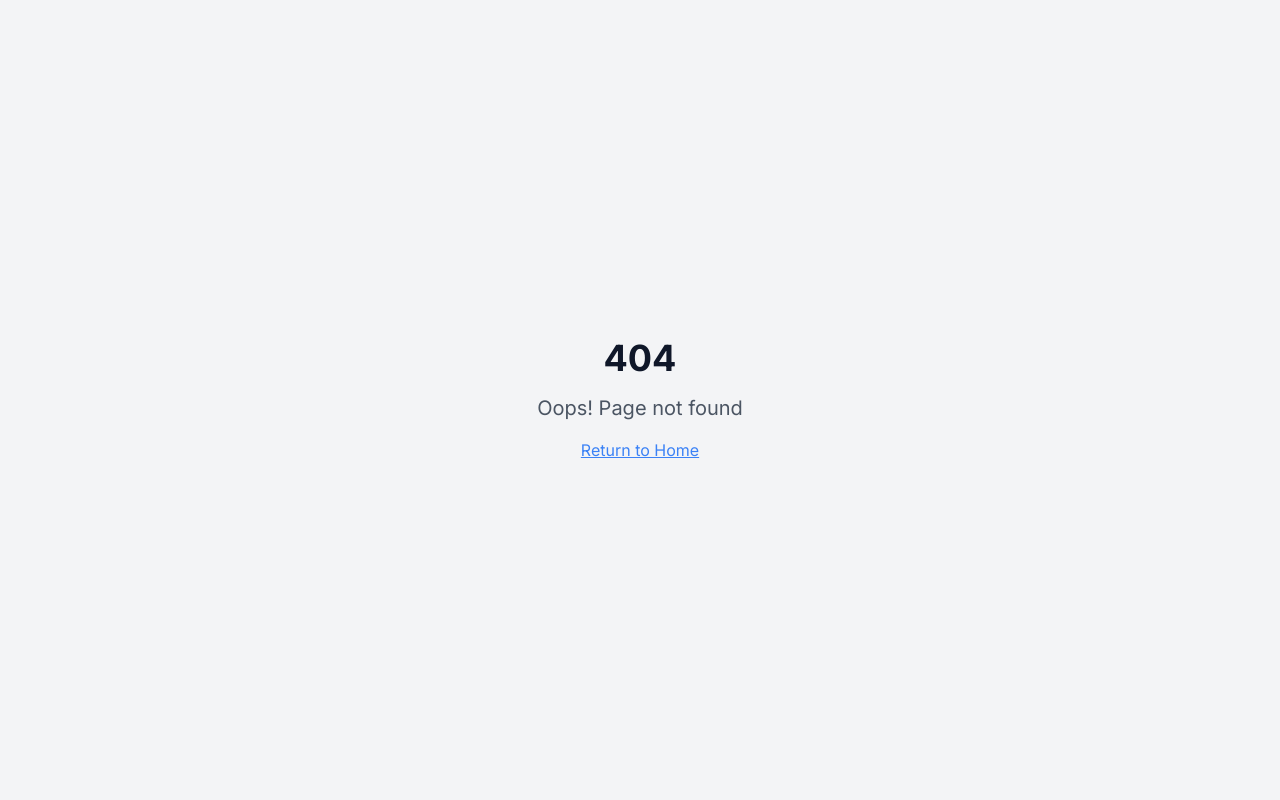
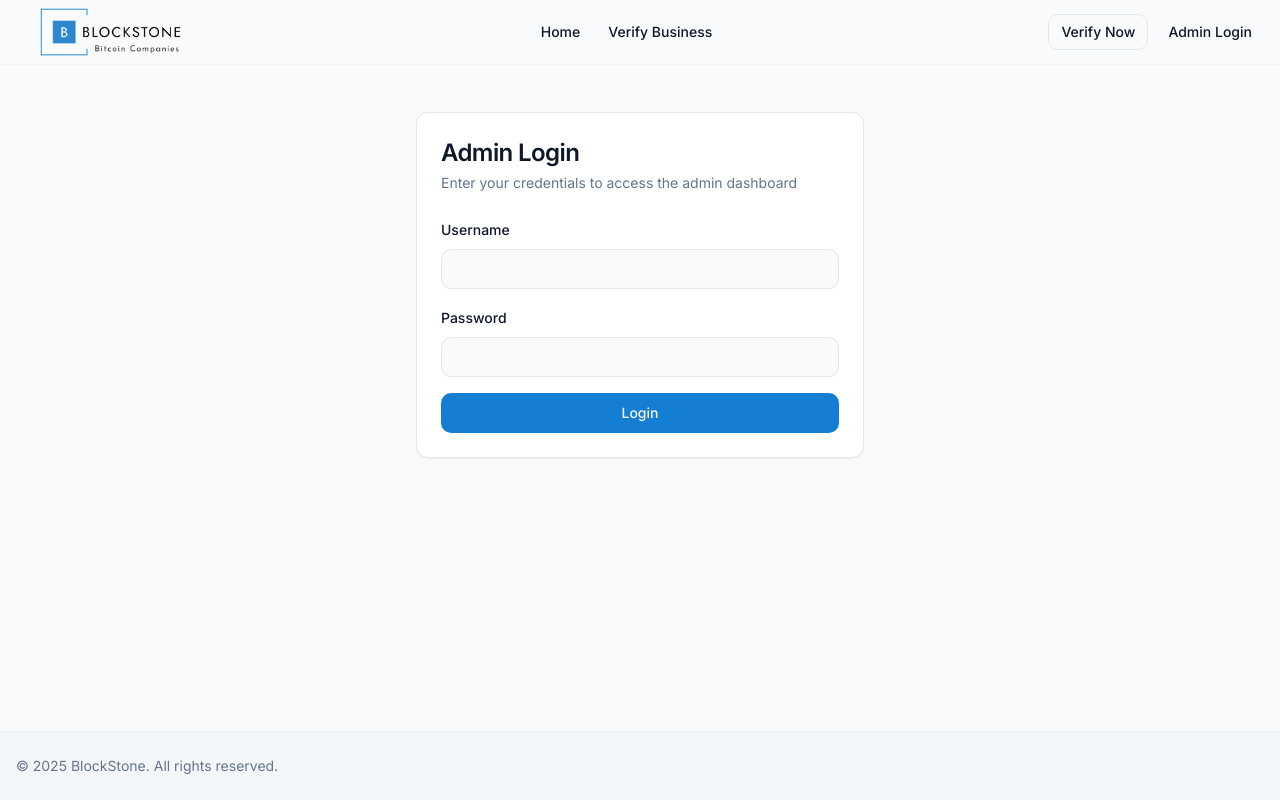
Before and after one commit to faheemop/blockverify-hub-2023, a React (Vite) app: page /login in a window 1280 px wide. Before the commit this address had no page. Built offline with nearby package versions, Linux system fonts and the light colour scheme.

Commit message:
Implement admin authentication
Adds authentication to the admin page and provides admin credentials.

```diff
--- a/src/App.tsx
+++ b/src/App.tsx
@@ -5,10 +5,13 @@ import { TooltipProvider } from "@/components/ui/tooltip";
 import { QueryClient, QueryClientProvider } from "@tanstack/react-query";
 import { BrowserRouter, Routes, Route } from "react-router-dom";
 import { LazyMotion, domAnimation } from "framer-motion";
+import { AuthProvider } from "@/contexts/AuthContext";
+import ProtectedRoute from "@/components/auth/ProtectedRoute";
 import Index from "./pages/Index";
 import VerificationPage from "./pages/VerificationPage";
 import CompanyPage from "./pages/CompanyPage";
 import AdminPage from "./pages/AdminPage";
+import LoginPage from "./pages/LoginPage";
 import NotFound from "./pages/NotFound";
 
 const queryClient = new QueryClient();
@@ -17,6 +20,7 @@ const App = () => (
   <QueryClientProvider client={queryClient}>
     <LazyMotion features={domAnimation}>
       <TooltipProvider>
+        <AuthProvider>
           <Toaster />
           <Sonner richColors />
           <BrowserRouter>
@@ -24,11 +28,17 @@ const App = () => (
               <Route path="/" element={<Index />} />
               <Route path="/verify" element={<VerificationPage />} />
               <Route path="/company/:companyId" element={<CompanyPage />} />
-            <Route path="/admin" element={<AdminPage />} />
+              <Route path="/login" element={<LoginPage />} />
+              <Route path="/admin" element={
+                <ProtectedRoute>
+                  <AdminPage />
+                </ProtectedRoute>
+              } />
               {/* ADD ALL CUSTOM ROUTES ABOVE THE CATCH-ALL "*" ROUTE */}
               <Route path="*" element={<NotFound />} />
             </Routes>
           </BrowserRouter>
+        </AuthProvider>
       </TooltipProvider>
     </LazyMotion>
   </QueryClientProvider>
--- /dev/null
+++ b/src/components/auth/ProtectedRoute.tsx
@@ -0,0 +1,22 @@
+
+import React from 'react';
+import { Navigate, useLocation } from 'react-router-dom';
+import { useAuth } from '@/contexts/AuthContext';
+
+interface ProtectedRouteProps {
+  children: React.ReactNode;
+}
+
+const ProtectedRoute: React.FC<ProtectedRouteProps> = ({ children }) => {
+  const { isAuthenticated } = useAuth();
+  const location = useLocation();
+
+  if (!isAuthenticated) {
+    // Redirect to login page if not authenticated
+    return <Navigate to="/login" state={{ from: location }} replace />;
+  }
+
+  return <>{children}</>;
+};
+
+export default ProtectedRoute;
--- a/src/components/layout/Header.tsx
+++ b/src/components/layout/Header.tsx
@@ -2,8 +2,12 @@
 import React from 'react';
 import { Link } from 'react-router-dom';
 import { Button } from '@/components/ui/button';
+import { useAuth } from '@/contexts/AuthContext';
+import { LogOut } from 'lucide-react';
 
 const Header = () => {
+  const { isAuthenticated, logout, user } = useAuth();
+
   return (
     <header className="border-b border-border/40 backdrop-blur-sm fixed top-0 left-0 right-0 z-50 bg-background/80">
       <div className="container mx-auto px-4 h-16 flex items-center justify-between">
@@ -13,8 +17,6 @@ const Header = () => {
             alt="Blockstone"
             className="h-16 md:h-20 lg:h-24 w-auto object-contain"
           />
-
-
         </Link>
 
         <nav className="hidden md:flex items-center space-x-1">
@@ -24,15 +26,33 @@ const Header = () => {
           <Button variant="ghost" size="sm" asChild>
             <Link to="/verify">Verify Business</Link>
           </Button>
-          {/* <Button variant="ghost" size="sm" asChild>
-            <Link to="/admin">Admin</Link>
-          </Button> */}
+          {isAuthenticated && (
+            <Button variant="ghost" size="sm" asChild>
+              <Link to="/admin">Admin</Link>
+            </Button>
+          )}
         </nav>
 
         <div className="flex items-center space-x-2">
           <Button variant="outline" size="sm" asChild>
             <Link to="/verify">Verify Now</Link>
           </Button>
+
+          {isAuthenticated ? (
+            <Button
+              variant="ghost"
+              size="sm"
+              onClick={logout}
+              className="flex items-center gap-1"
+            >
+              <LogOut className="h-4 w-4" />
+              Logout {user?.username}
+            </Button>
+          ) : (
+            <Button variant="ghost" size="sm" asChild>
+              <Link to="/login">Admin Login</Link>
+            </Button>
+          )}
         </div>
       </div>
     </header>
--- /dev/null
+++ b/src/contexts/AuthContext.tsx
@@ -0,0 +1,75 @@
+
+import React, { createContext, useContext, useState, useEffect } from 'react';
+
+type User = {
+  username: string;
+  role: 'admin';
+};
+
+interface AuthContextType {
+  user: User | null;
+  login: (username: string, password: string) => Promise<boolean>;
+  logout: () => void;
+  isAuthenticated: boolean;
+}
+
+const AuthContext = createContext<AuthContextType | undefined>(undefined);
+
+export const AuthProvider: React.FC<{ children: React.ReactNode }> = ({ children }) => {
+  const [user, setUser] = useState<User | null>(null);
+  const [isAuthenticated, setIsAuthenticated] = useState<boolean>(false);
+
+  // Check localStorage for existing user session on initial load
+  useEffect(() => {
+    const storedUser = localStorage.getItem('user');
+    if (storedUser) {
+      setUser(JSON.parse(storedUser));
+      setIsAuthenticated(true);
+    }
+  }, []);
+
+  // Admin credentials
+  const adminCredentials = {
+    username: 'admin',
+    password: 'blockstone2024',
+    role: 'admin' as const
+  };
+
+  const login = async (username: string, password: string): Promise<boolean> => {
+    // Simple authentication logic
+    if (username === adminCredentials.username && password === adminCredentials.password) {
+      const user = {
+        username: adminCredentials.username,
+        role: adminCredentials.role
+      };
+
+      // Save to localStorage for persistence
+      localStorage.setItem('user', JSON.stringify(user));
+
+      setUser(user);
+      setIsAuthenticated(true);
+      return true;
+    }
+    return false;
+  };
+
+  const logout = () => {
+    localStorage.removeItem('user');
+    setUser(null);
+    setIsAuthenticated(false);
+  };
+
+  return (
+    <AuthContext.Provider value={{ user, login, logout, isAuthenticated }}>
+      {children}
+    </AuthContext.Provider>
+  );
+};
+
+export const useAuth = (): AuthContextType => {
+  const context = useContext(AuthContext);
+  if (context === undefined) {
+    throw new Error('useAuth must be used within an AuthProvider');
+  }
+  return context;
+};
--- /dev/null
+++ b/src/pages/LoginPage.tsx
@@ -0,0 +1,104 @@
+
+import React, { useState } from 'react';
+import { useNavigate, Navigate } from 'react-router-dom';
+import { motion } from 'framer-motion';
+import { useAuth } from '@/contexts/AuthContext';
+import MainLayout from '@/components/layout/MainLayout';
+import { Card, CardContent, CardDescription, CardHeader, CardTitle } from '@/components/ui/card';
+import { Input } from '@/components/ui/input';
+import { Button } from '@/components/ui/button';
+import { Label } from '@/components/ui/label';
+import { Alert, AlertDescription } from '@/components/ui/alert';
+import { toast } from 'sonner';
+
+const LoginPage = () => {
+  const [username, setUsername] = useState('');
+  const [password, setPassword] = useState('');
+  const [error, setError] = useState('');
+  const [isLoading, setIsLoading] = useState(false);
+  const navigate = useNavigate();
+  const { login, isAuthenticated } = useAuth();
+
+  // If already authenticated, redirect to admin page
+  if (isAuthenticated) {
+    return <Navigate to="/admin" replace />;
+  }
+
+  const handleSubmit = async (e: React.FormEvent) => {
+    e.preventDefault();
+    setError('');
+    setIsLoading(true);
+
+    try {
+      const success = await login(username, password);
+      if (success) {
+        toast.success('Login successful');
+        navigate('/admin');
+      } else {
+        setError('Invalid username or password');
+        toast.error('Login failed');
+      }
+    } catch (err) {
+      setError('An error occurred during login');
+      toast.error('Login error');
+    } finally {
+      setIsLoading(false);
+    }
+  };
+
+  return (
+    <MainLayout>
+      <div className="container px-4 mx-auto py-12">
+        <motion.div
+          initial={{ opacity: 0, y: 20 }}
+          animate={{ opacity: 1, y: 0 }}
+          transition={{ duration: 0.5 }}
+          className="max-w-md mx-auto"
+        >
+          <Card>
+            <CardHeader className="space-y-1">
+              <CardTitle className="text-2xl">Admin Login</CardTitle>
+              <CardDescription>
+                Enter your credentials to access the admin dashboard
+              </CardDescription>
+            </CardHeader>
+            <CardContent>
+              {error && (
+                <Alert variant="destructive" className="mb-4">
+                  <AlertDescription>{error}</AlertDescription>
+                </Alert>
+              )}
+              <form onSubmit={handleSubmit} className="space-y-4">
+                <div className="space-y-2">
+                  <Label htmlFor="username">Username</Label>
+                  <Input
+                    id="username"
+                    type="text"
+                    value={username}
+                    onChange={(e) => setUsername(e.target.value)}
+                    required
+                  />
+                </div>
+                <div className="space-y-2">
+                  <Label htmlFor="password">Password</Label>
+                  <Input
+                    id="password"
+                    type="password"
+                    value={password}
+                    onChange={(e) => setPassword(e.target.value)}
+                    required
+                  />
+                </div>
+                <Button type="submit" className="w-full" disabled={isLoading}>
+                  {isLoading ? 'Logging in...' : 'Login'}
+                </Button>
+              </form>
+            </CardContent>
+          </Card>
+        </motion.div>
+      </div>
+    </MainLayout>
+  );
+};
+
+export default LoginPage;
```
Lines whose indentation alone changed are shown as unchanged.
